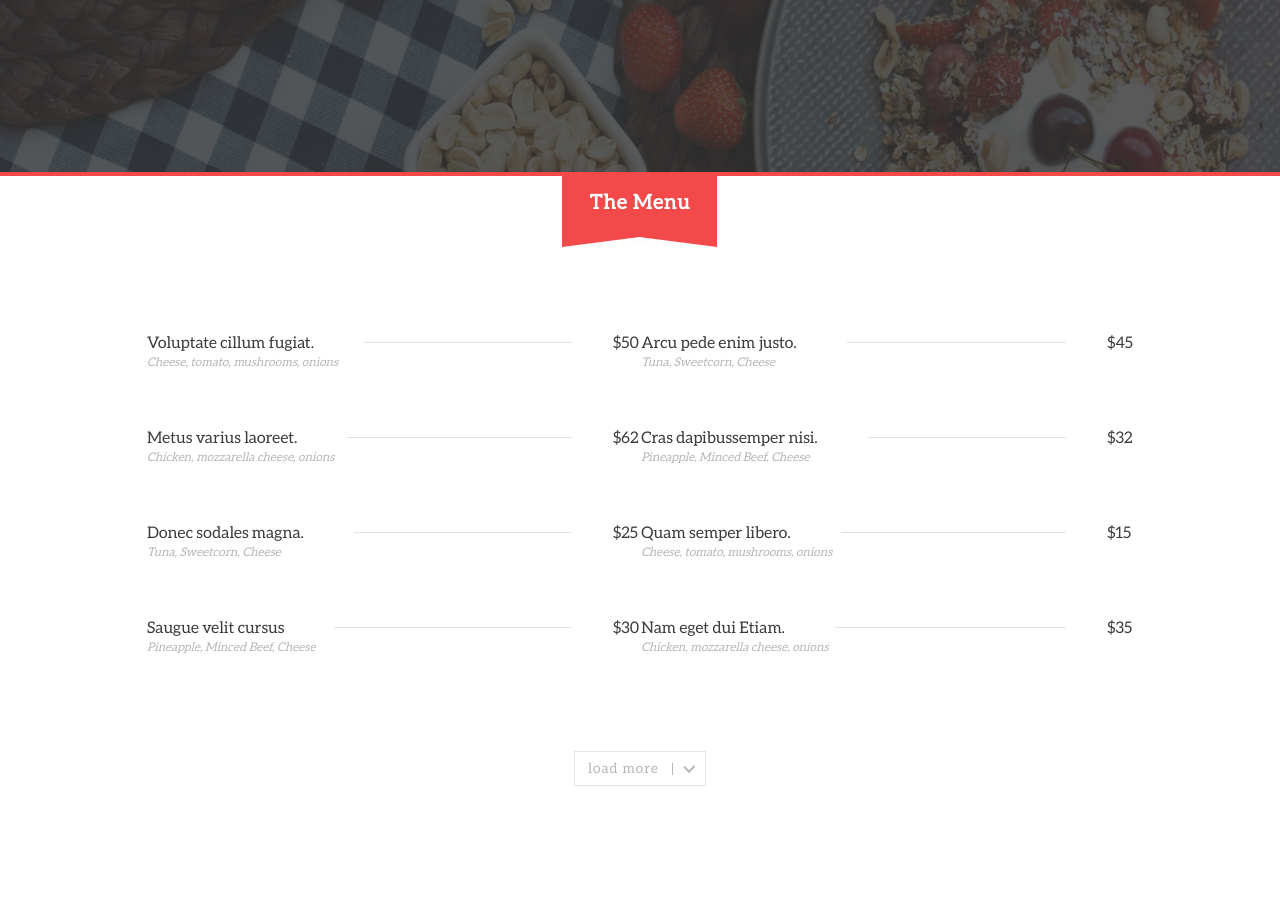
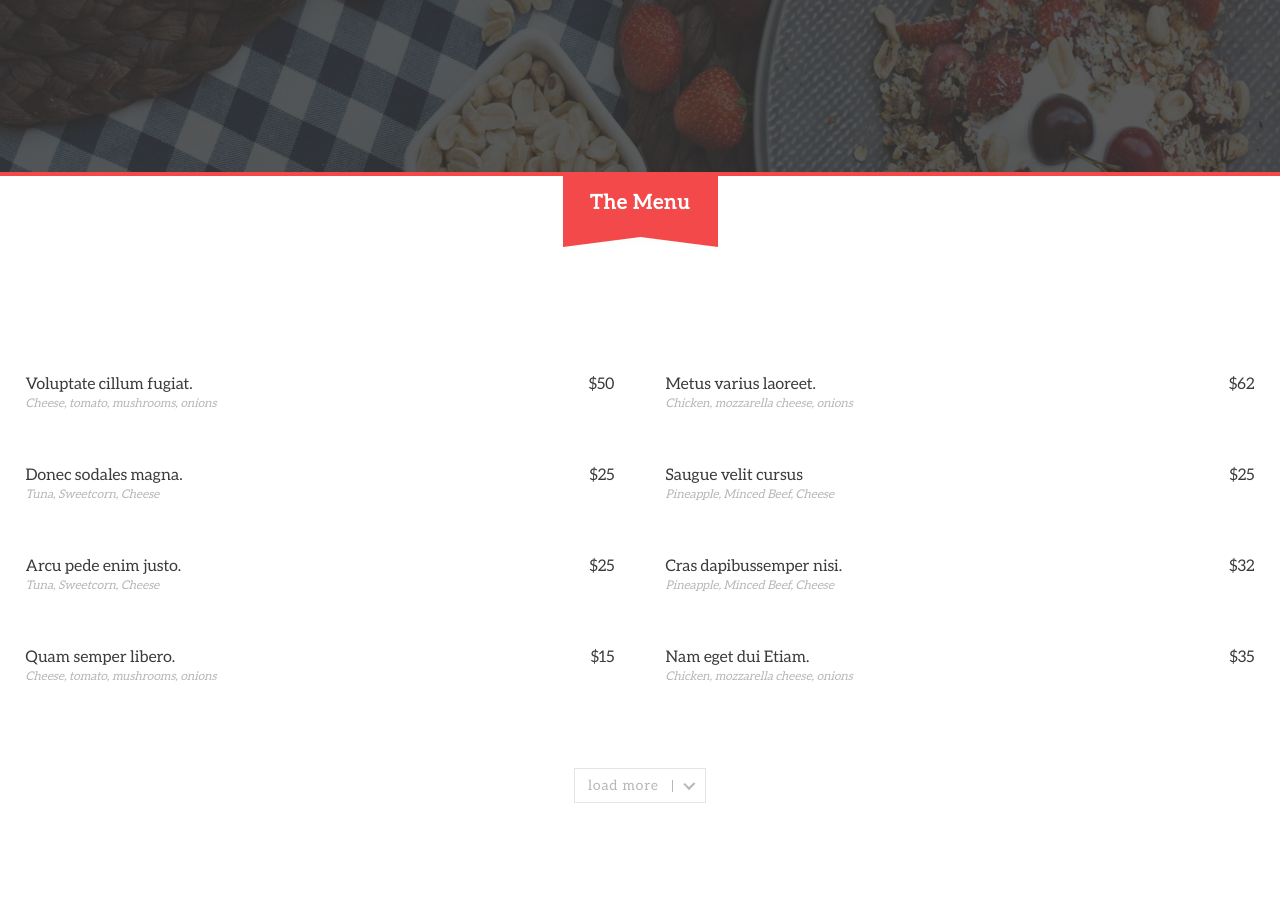
Before and after one commit to catedony/resto, a plain HTML site: page index.html in a window 1280 px wide. Shown: the part 509-1421 px from the top of the page. Drawn offline with Linux system fonts and the light colour scheme; a web font is replaced by a local one.

Commit message:
made a new menu markup based on flexbox

```diff
--- a/index.html
+++ b/index.html
@@ -5,7 +5,6 @@
 	<meta charset="utf-8">
 	<meta http-equiv="X-UA-Compatible" content="IE=edge">
 	<meta name="viewport" content="width=device-width">
-	<script src="js/html5shiv.js"></script>
 	<title>Resto</title>
 
 	<link href="style.css" type="text/css" rel="stylesheet">
@@ -37,8 +36,64 @@
 	<div class="layout">
 		<section class="the-menu flex layout_align-items-center layout_justify-space-between reset">
 			<h2 class="section-title section-title_capitalize section-title_red-title reset">The Menu</h2>
-			<div class="the-menu__table_layout flex layout_justify-space-between">
-				<table class="the-menu__table">
+			<ul class="the-menu__table flex layout_justify-space-between">
+			<li class="the-menu__item">
+				<div class="the-menu__dish">
+					<p class="the-menu__dish-name">Voluptate cillum fugiat.</p>
+					<small class="the-menu__ingredient">Cheese, tomato, mushrooms, onions</small>
+				</div>
+				<div class="the-menu__price">&#36;50</div>
+			</li>
+			<li class="the-menu__item">
+				<div class="the-menu__dish">
+					<p class="the-menu__dish-name">Metus varius laoreet.</p>
+					<small class="the-menu__ingredient">Chicken, mozzarella cheese, onions</small>
+				</div>
+				<div class="the-menu__price">&#36;62</div>
+			</li>
+			<li class="the-menu__item">
+				<div class="the-menu__dish">
+					<p class="the-menu__dish-name">Donec sodales magna.</p>
+					<small class="the-menu__ingredient">Tuna, Sweetcorn, Cheese</small>
+				</div>
+				<div class="the-menu__price">&#36;25</div>
+			</li>
+			<li class="the-menu__item">
+				<div class="the-menu__dish">
+					<p class="the-menu__dish-name">Saugue velit cursus</p>
+					<small class="the-menu__ingredient">Pineapple, Minced Beef, Cheese</small>
+				</div>
+				<div class="the-menu__price">&#36;25</div>
+			</li>
+			<li class="the-menu__item">
+				<div class="the-menu__dish">
+					<p class="the-menu__dish-name">Arcu pede enim justo.</p>
+					<small class="the-menu__ingredient">Tuna, Sweetcorn, Cheese</small>
+				</div>
+				<div class="the-menu__price">&#36;25</div>
+			</li>
+			<li class="the-menu__item">
+				<div class="the-menu__dish">
+					<p class="the-menu__dish-name">Cras dapibussemper nisi.</p>
+					<small class="the-menu__ingredient">Pineapple, Minced Beef, Cheese</small>
+				</div>
+				<div class="the-menu__price">&#36;32</div>
+			</li>
+			<li class="the-menu__item">
+				<div class="the-menu__dish">
+					<p class="the-menu__dish-name">Quam semper libero.</p>
+					<small class="the-menu__ingredient">Cheese, tomato, mushrooms, onions</small>
+				</div>
+				<div class="the-menu__price">&#36;15</div>
+			</li>
+			<li class="the-menu__item">
+				<div class="the-menu__dish">
+					<p class="the-menu__dish-name">Nam eget dui Etiam.</p>
+					<small class="the-menu__ingredient">Chicken, mozzarella cheese, onions</small>
+				</div>
+				<div class="the-menu__price">&#36;35</div>
+			</li>
+				<!-- <table class="the-menu__table">
 					<tr class="the-menu__row">
 						<td class="the-menu__item">
 							<div class="the-menu__block">
@@ -129,8 +184,8 @@
 						<td class="the-menu__price">&#36;35
 						</td>
 					</tr>
-				</table>
-			</div>
+				</table> -->
+			</ul>
 			<div class="btn btn-margin"><a class="btn__link" href="#">Load more</a></div>
 		</section>
 		<div class="section-margin"></div>
--- a/style.css
+++ b/style.css
@@ -33,6 +33,7 @@ html {
 	overflow: auto;
 }
 body {
+	box-sizing: border-box;
 	font-family: "aleoregular", serif;
 	font-size: 16px;
 	line-height: 30px;
@@ -159,23 +160,34 @@ body {
 	background-color: white;
 	z-index: 2;
 }
-.the-menu__row {
-	height: 95px;
-	vertical-align: top;
+
+.the-menu__table {
+	display: flex;
+	flex-wrap: wrap;
+	list-style: none;
+	padding: 0;
+	width: 100%;
+	box-sizing: border-box;
 }
-.the-menu__table {
-	border-collapse: collapse;
+.the-menu__item {
+	box-sizing: border-box;
+	flex-grow: 1;
+	width: 50%;
+	display: flex;
+	padding: 2% 2%;
 }
-.the-menu__table_layout {
+/* .the-menu__table_layout {
 	flex-direction: row;
 	width: 100%;
-}
-.the-menu__dish {
+} */
+.the-menu__dish-name {
+	margin: 0;
 	font-size: 16px;
-	display: inline-block;
+	/* display: inline-block; */
 	line-height: 20px;
 	margin-right: 50px;
 }
+
 .the-menu__line {
 	display: inline-block;
 	width: 20px;
@@ -195,14 +207,18 @@ body {
 	color: #b7b7b7;
 	line-height: 20px;
 }
-.the-menu__item {
-	width: 425px;
-}
+.the-menu__dish
 .the-menu__price {
 	padding-left:40px;
 	line-height: 20px;
+}
+.the-menu__price{
+	display: inline-block;
+	line-height: 1.3;
+	margin-left: auto;
 	vertical-align: top;
 }
+
 .btn {
 	width: 132px;
 	box-sizing: border-box;
```
